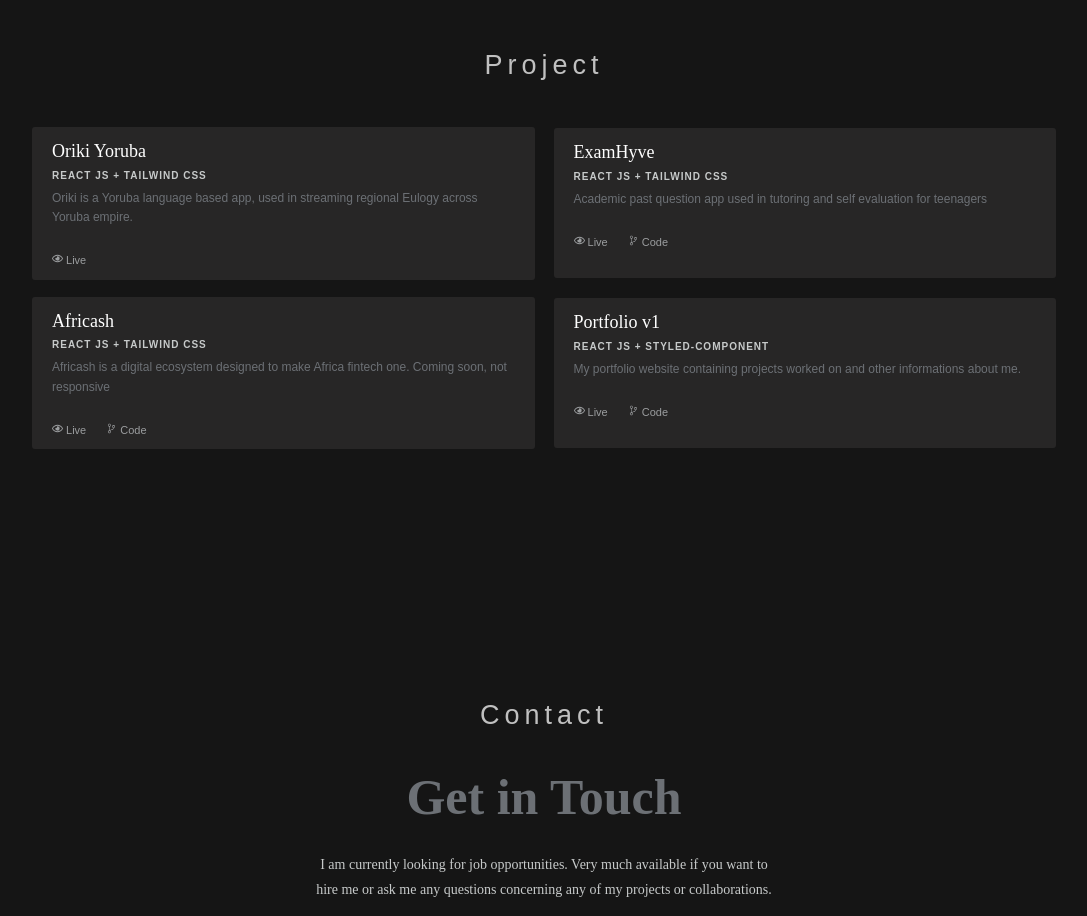
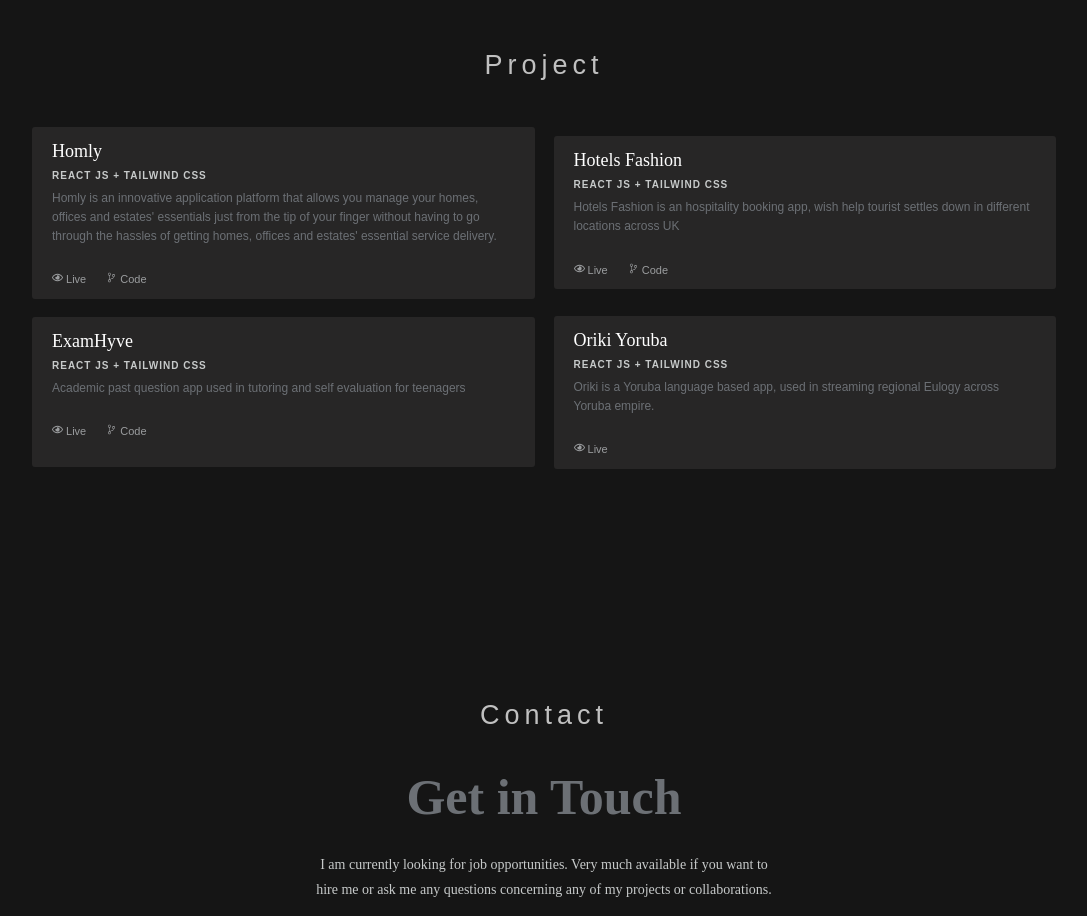
Before and after one commit to Setone01/Setone-Portfolio-v1, a React (Create React App) app: page / in a window 1280 px wide. Shown: the part 1020-1936 px from the top of the page, without its empty margins (96-1183 px from the left). Built offline with nearby package versions, Linux system fonts and the light colour scheme; a web font is replaced by a local one.

Commit message:
project link

```diff
--- a/src/component/dummyData.js
+++ b/src/component/dummyData.js
@@ -1,10 +1,17 @@
 export const Proj = [
   {
-    title: "Oriki Yoruba",
+    title: "Homly",
     stack: "REACT JS + TAILWIND CSS",
-    desc: "Oriki is a Yoruba language based app, used in streaming regional Eulogy across Yoruba empire.",
-    live: "https://orikiyoruba.netlify.app/",
-    gitlink: "",
+    desc: "Homly is an innovative application platform that allows you manage your homes, offices and estates' essentials just from the tip of your finger without having to go through the hassles of getting homes, offices and estates' essential service delivery.",
+    live: "https://homlydemo.netlify.app/",
+    gitlink: " ",
+  },
+  {
+    title: "Hotels Fashion",
+    stack: "REACT JS + TAILWIND CSS",
+    desc: "Hotels Fashion is an hospitality booking app, wish help tourist settles down in different locations across UK ",
+    live: "https://hotelsfashion.netlify.app/",
+    gitlink: " ",
   },
   {
     title: "ExamHyve",
@@ -13,20 +20,12 @@ export const Proj = [
     live: "https://examhyve.netlify.app/",
     gitlink: "https://github.com/Setone01/Examhyve",
   },
-
   {
-    title: "Africash",
+    title: "Oriki Yoruba",
     stack: "REACT JS + TAILWIND CSS",
-    desc: "Africash is a digital ecosystem designed to make Africa fintech one. Coming soon, not responsive",
-    live: "https://africashh.netlify.app/",
-    gitlink: " ",
-  },
-  {
-    title: "Portfolio v1",
-    stack: "REACT JS + STYLED-COMPONENT",
-    desc: "My portfolio website containing projects worked on and other informations about me.",
-    live: "https://setone.netlify.app/",
-    gitlink: "https://github.com/olufemi09/setonhacks",
+    desc: "Oriki is a Yoruba language based app, used in streaming regional Eulogy across Yoruba empire.",
+    live: "https://orikiyoruba.netlify.app/",
+    gitlink: "",
   },
 ];
 
```
